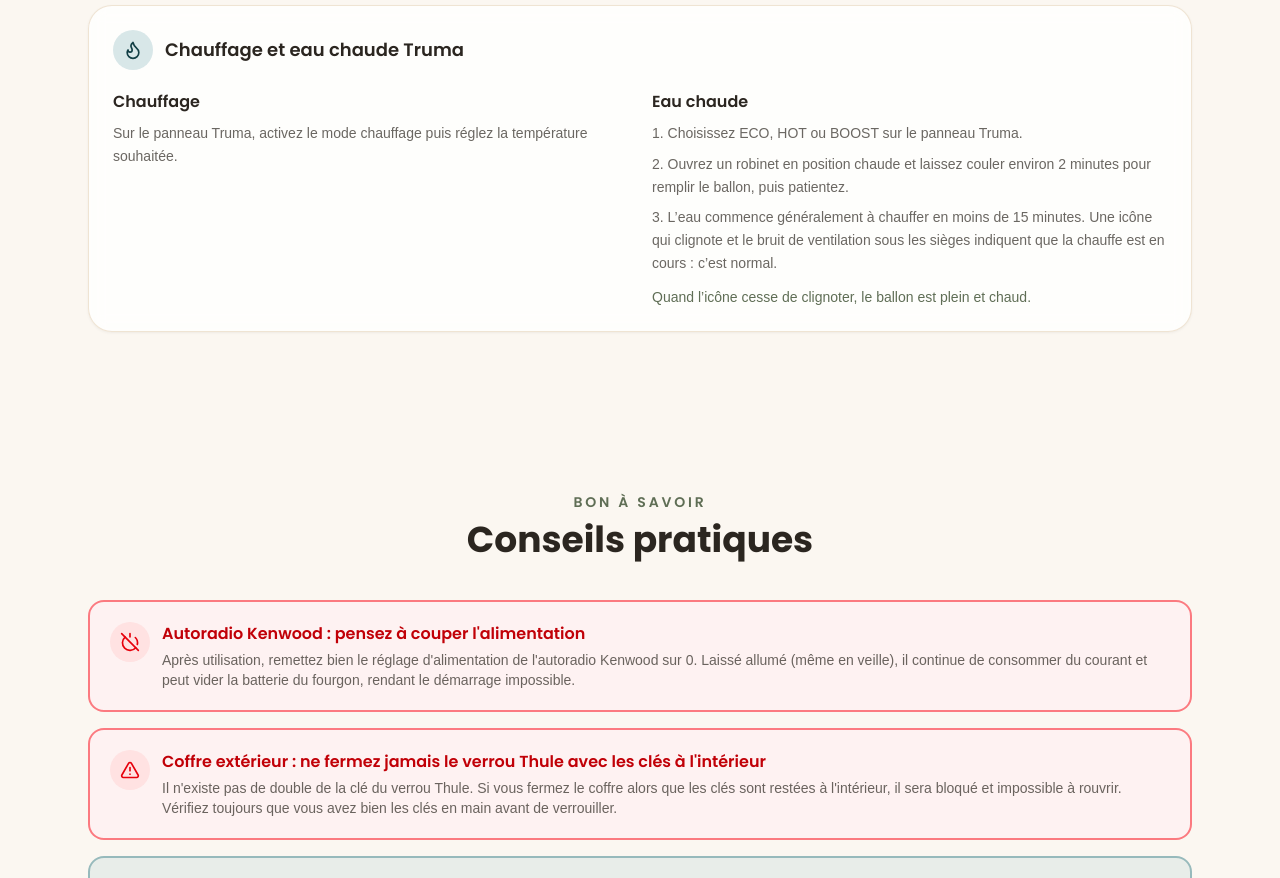
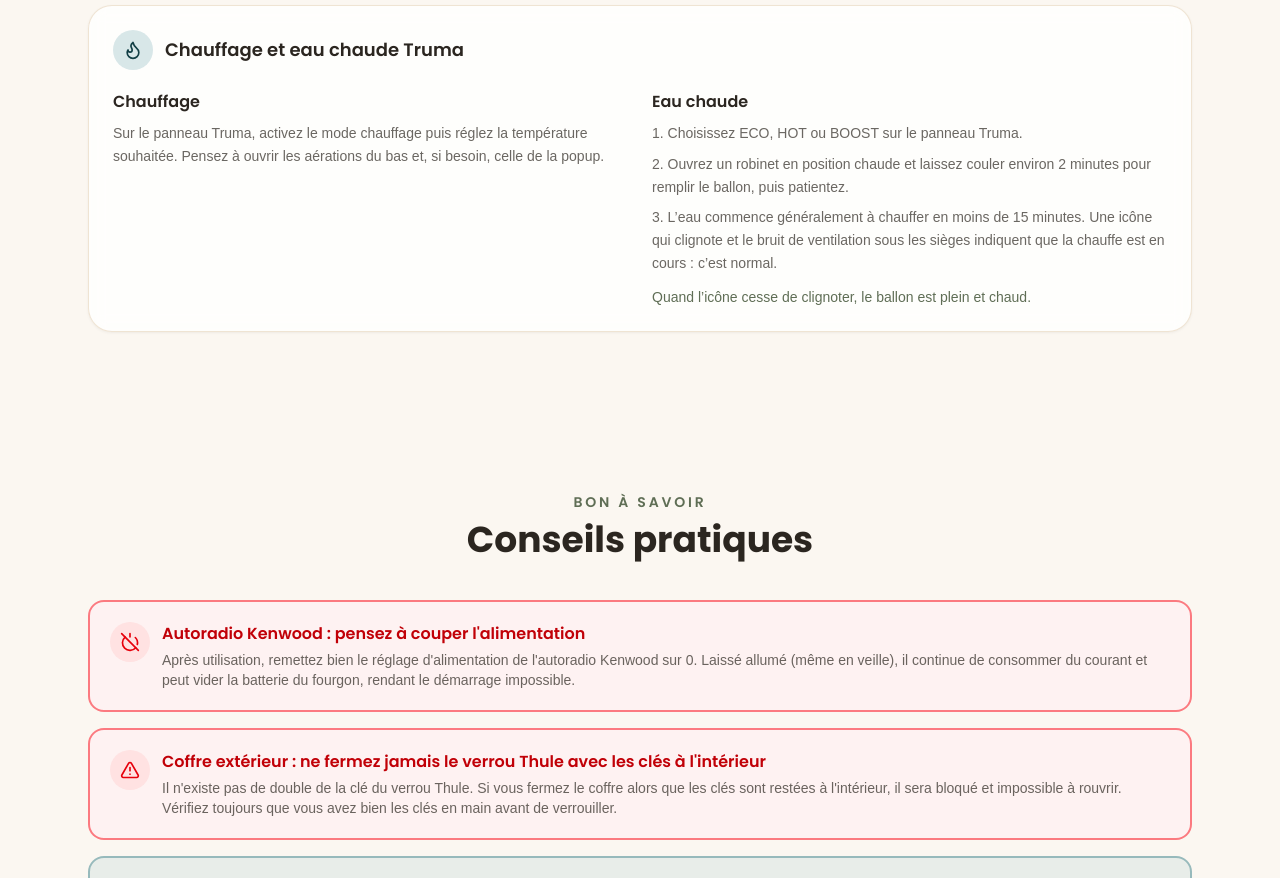
Before and after one commit to jayhem10/le-tour-en-cara, a Next.js app: page / in a window 1280 px wide. Shown: the part 4420-5298 px from the top of the page. Built offline with nearby package versions, Linux system fonts and the light colour scheme; no server answers; a web font is replaced by a local one.

Commit message:
add water and truma part

```diff
--- a/components/Equipment.tsx
+++ b/components/Equipment.tsx
@@ -59,7 +59,8 @@ export function Equipment() {
             <section>
               <h4 className="font-semibold text-ink">Chauffage</h4>
               <p className="mt-2 text-sm leading-relaxed text-ink/70">
-                Sur le panneau Truma, activez le mode chauffage puis réglez la température souhaitée.
+                Sur le panneau Truma, activez le mode chauffage puis réglez la température souhaitée. Pensez à
+                ouvrir les aérations du bas et, si besoin, celle de la popup.
               </p>
             </section>
             <section>
```
